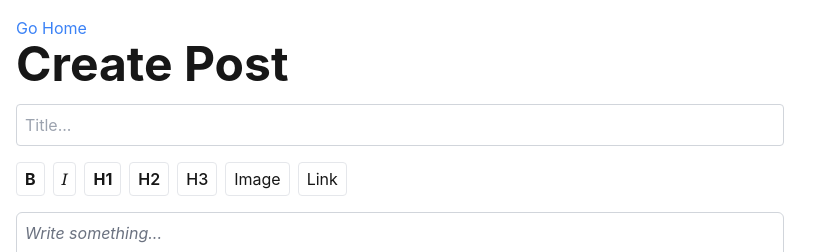
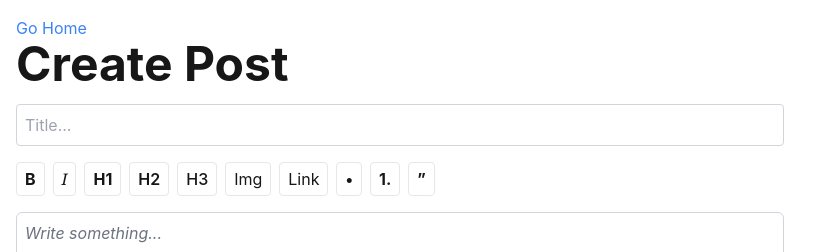
Before and after one commit to emanuelefavero/non-solo-poesia, a Next.js app: page /create-post in a window 1280 px wide. Shown: the top 252 px of the page, without its empty margins (0-831 px from the left). Built offline with nearby package versions, Linux system fonts and the light colour scheme.

Commit message:
add more toolbar items

```diff
--- a/src/components/TipTapToolbar.tsx
+++ b/src/components/TipTapToolbar.tsx
@@ -9,10 +9,12 @@ export default function Component({ editor }: ToolbarProps) {
     return null
   }
 
-  // TODO: Move the toolbar buttons to separate component to prevent duplication
+  // TODO: Group the buttons into sections
+  // TODO: Add icons
 
   return (
     <div className='tiptap-toolbar mb-4 flex gap-2'>
+      {/* Bold */}
       <button
         onClick={() => editor.chain().focus().toggleBold().run()}
         className={`rounded border px-2 py-1 ${
@@ -21,6 +23,8 @@ export default function Component({ editor }: ToolbarProps) {
       >
         <span className='font-bold'>B</span>
       </button>
+
+      {/* Italic */}
       <button
         onClick={() => editor.chain().focus().toggleItalic().run()}
         className={`rounded border px-2 py-1 ${
@@ -29,6 +33,8 @@ export default function Component({ editor }: ToolbarProps) {
       >
         <span className='font-serif italic'>I</span>
       </button>
+
+      {/* H1 */}
       <button
         onClick={() => editor.chain().focus().setHeading({ level: 1 }).run()}
         className={`rounded border px-2 py-1 ${
@@ -39,6 +45,8 @@ export default function Component({ editor }: ToolbarProps) {
       >
         <span className='font-bold'>H1</span>
       </button>
+
+      {/* H2 */}
       <button
         onClick={() => editor.chain().focus().setHeading({ level: 2 }).run()}
         className={`rounded border px-2 py-1 ${
@@ -49,6 +57,8 @@ export default function Component({ editor }: ToolbarProps) {
       >
         <span className='font-semibold'>H2</span>
       </button>
+
+      {/* H3 */}
       <button
         onClick={() => editor.chain().focus().setHeading({ level: 3 }).run()}
         className={`rounded border px-2 py-1 ${
@@ -59,6 +69,8 @@ export default function Component({ editor }: ToolbarProps) {
       >
         <span className='font-medium'>H3</span>
       </button>
+
+      {/* Image */}
       <button
         onClick={() => {
           const url = prompt('Enter the image URL:')
@@ -68,8 +80,10 @@ export default function Component({ editor }: ToolbarProps) {
         }}
         className='rounded border px-2 py-1'
       >
-        Image
+        Img
       </button>
+
+      {/* Link */}
       <button
         onClick={() => {
           const url = prompt('Enter the link URL:')
@@ -81,6 +95,36 @@ export default function Component({ editor }: ToolbarProps) {
       >
         Link
       </button>
+
+      {/* List */}
+      <button
+        onClick={() => editor.chain().focus().toggleBulletList().run()}
+        className={`rounded border px-2 py-1 ${
+          editor.isActive('bulletList') ? 'bg-blue-500 text-white' : ''
+        }`}
+      >
+        <span className='font-bold'>•</span>
+      </button>
+
+      {/* Ordered List */}
+      <button
+        onClick={() => editor.chain().focus().toggleOrderedList().run()}
+        className={`rounded border px-2 py-1 ${
+          editor.isActive('orderedList') ? 'bg-blue-500 text-white' : ''
+        }`}
+      >
+        <span className='font-bold'>1.</span>
+      </button>
+
+      {/* Blockquote */}
+      <button
+        onClick={() => editor.chain().focus().toggleBlockquote().run()}
+        className={`rounded border px-2 py-1 ${
+          editor.isActive('blockquote') ? 'bg-blue-500 text-white' : ''
+        }`}
+      >
+        <span className='font-bold'>{'”'}</span>
+      </button>
     </div>
   )
 }
```
